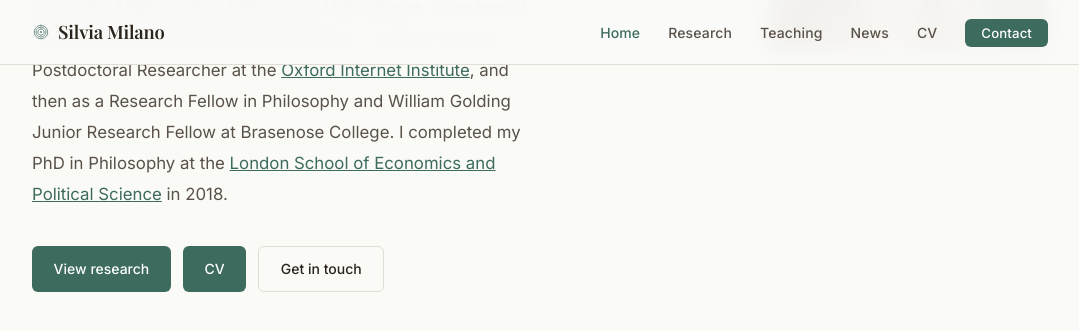
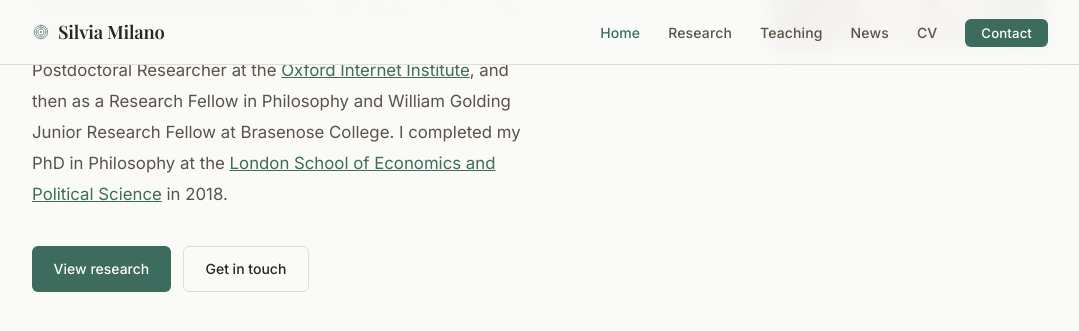
Before and after one commit to capt-c/silvia-milano-website, a Jekyll site: the page built from silvia-milano-site/index.html, in a window 1280 px wide and 900 px high, scrolled down 618 px, cut to the strip 0-360 px from the top of the window. Shown: the top 331 px of the strip, without its empty margins (100-1179 px from the left). Built offline with Jekyll 4.4.1, drawn with Linux system fonts in a browser that asks for light colours; some web fonts are replaced.

Commit message:
Update index.html

```diff
--- a/silvia-milano-site/index.html
+++ b/silvia-milano-site/index.html
@@ -22,7 +22,7 @@ description: "Silvia Milano — philosopher working on epistemology and AI ethic
       </p>
       <div class="hero-cta">
         <a href="{{ '/research/' | relative_url }}" class="btn btn-primary">View research</a>
-        <a href="{{ '/cv/' | relative_url }}" class="btn btn-primary">CV</a>
+<!--        <a href="{{ '/cv/' | relative_url }}" class="btn btn-primary">CV</a>  -->
         <a href="{{ '/contact/' | relative_url }}" class="btn btn-outline">Get in touch</a>
 <!--        <a href="mailto:{{ site.data.about.email }}" class="btn btn-outline">Get in touch</a>  -->
       </div>
```
